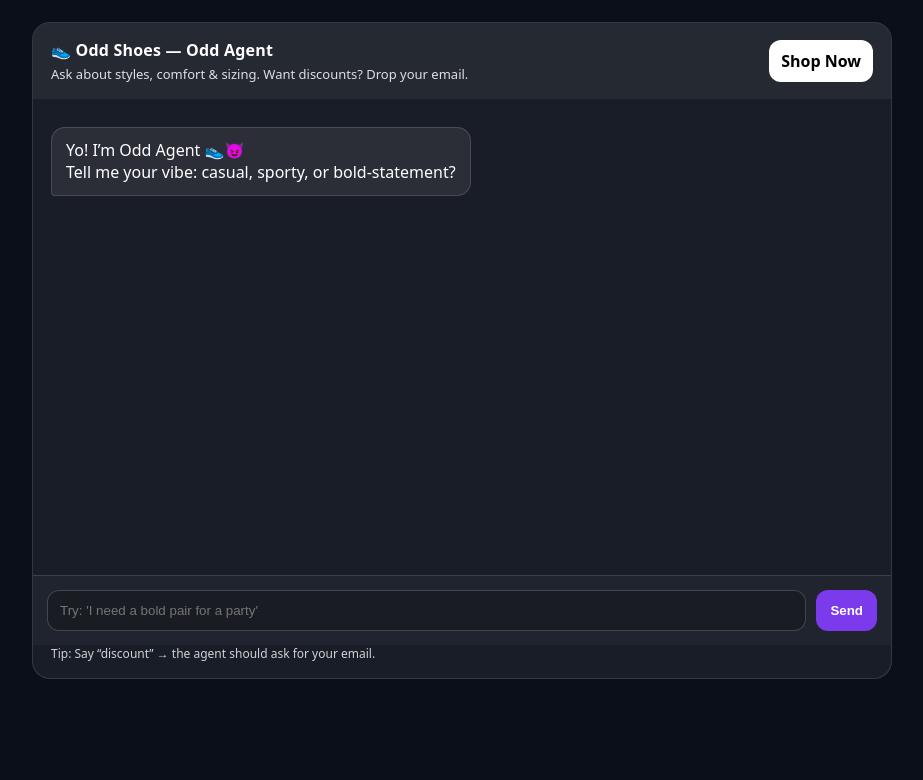
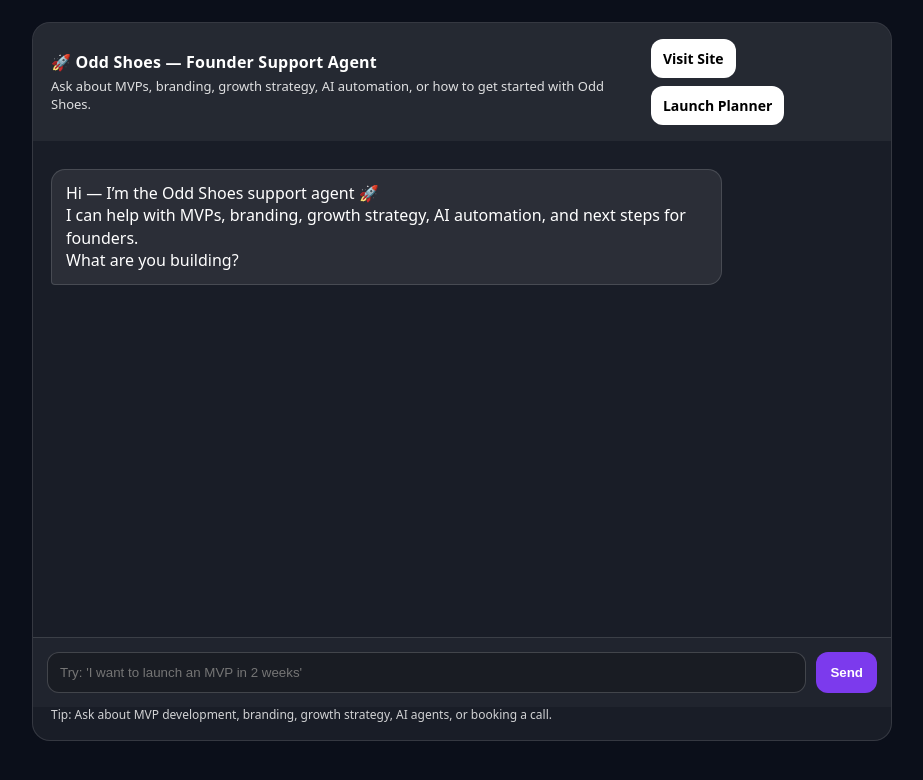
Before and after one commit to tumushabehappy325-bit/Odd-shoes-agent., a website: page index.html in a window 1280 px wide. Shown: the whole page, without its empty margins (178-1101 px from the left). Drawn offline with Linux system fonts and the light colour scheme.

Commit message:
Update index.html

```diff
--- a/index.html
+++ b/index.html
@@ -3,151 +3,176 @@
 <head>
   <meta charset="UTF-8" />
   <meta name="viewport" content="width=device-width, initial-scale=1.0"/>
-<title>Odd Shoes — Odd Agent</title>
+  <title>Odd Shoes — Founder Support Agent</title>
+  <style>
+    body {
+      font-family: system-ui, Arial, sans-serif;
+      margin: 0;
+      background: #0b0f1a;
+      color: #fff;
+    }
 
-<style>
-body { font-family: system-ui, Arial, sans-serif; margin:0; background:#0b0f1a; color:#fff; }
-
-.wrap { max-width:860px; margin:0 auto; padding:22px; }
+    .wrap {
+      max-width: 860px;
+      margin: 0 auto;
+      padding: 22px;
+    }
 
     .card {
       background: rgba(255,255,255,0.06);
-  border:1px solid rgba(255,255,255,0.12);
-  border-radius:18px;
-  overflow:hidden;
+      border: 1px solid rgba(255,255,255,0.12);
+      border-radius: 18px;
+      overflow: hidden;
     }
 
     .head {
-  display:flex;
-  justify-content:space-between;
-  align-items:center;
-  padding:16px 18px;
+      display: flex;
+      justify-content: space-between;
+      align-items: center;
+      padding: 16px 18px;
       background: rgba(255,255,255,0.05);
+      gap: 14px;
     }
 
-.brand { font-weight:850; letter-spacing:.2px; }
-
-.sub { opacity:.85; font-size:13px; margin-top:4px; }
-
-.cta a{
-  display:inline-block;
-  padding:10px 12px;
-  border-radius:12px;
-  background:#fff;
-  color:#000;
-  text-decoration:none;
-  font-weight:800;
+    .brand {
+      font-weight: 850;
+      letter-spacing: .2px;
     }
 
-#chat{
-  height:440px;
-  overflow-y:auto;
-  padding:18px;
+    .sub {
+      opacity: .85;
+      font-size: 13px;
+      margin-top: 4px;
+      line-height: 1.4;
     }
 
-.row{ display:flex; margin:10px 0; }
-
-.row.user{ justify-content:flex-end; }
-
-.bubble{
-  max-width:76%;
-  padding:12px 14px;
-  border-radius:14px;
-  line-height:1.35;
-  white-space:pre-wrap;
+    .cta {
+      display: flex;
+      gap: 8px;
+      flex-wrap: wrap;
     }
 
-.user .bubble{
-  background:#fff;
-  color:#000;
-  border-bottom-right-radius:4px;
+    .cta a {
+      display: inline-block;
+      padding: 10px 12px;
+      border-radius: 12px;
+      background: #fff;
+      color: #000;
+      text-decoration: none;
+      font-weight: 800;
+      font-size: 14px;
+      white-space: nowrap;
     }
 
-.agent .bubble{
-  background: rgba(255,255,255,0.08);
-  border:1px solid rgba(255,255,255,0.14);
-  border-bottom-left-radius:4px;
+    #chat {
+      height: 460px;
+      overflow-y: auto;
+      padding: 18px;
     }
 
-.foot{
-  display:flex;
-  gap:10px;
-  padding:14px;
-  border-top:1px solid rgba(255,255,255,0.12);
+    .row {
+      display: flex;
+      margin: 10px 0;
+    }
+
+    .row.user {
+      justify-content: flex-end;
+    }
+
+    .bubble {
+      max-width: 78%;
+      padding: 12px 14px;
+      border-radius: 14px;
+      line-height: 1.4;
+      white-space: pre-wrap;
+    }
+
+    .user .bubble {
+      background: #fff;
+      color: #000;
+      border-bottom-right-radius: 4px;
+    }
+
+    .agent .bubble {
+      background: rgba(255,255,255,0.08);
+      border: 1px solid rgba(255,255,255,0.14);
+      border-bottom-left-radius: 4px;
+    }
+
+    .foot {
+      display: flex;
+      gap: 10px;
+      padding: 14px;
+      border-top: 1px solid rgba(255,255,255,0.12);
       background: rgba(255,255,255,0.03);
     }
 
-input{
-  flex:1;
-  padding:12px;
-  border-radius:12px;
-  border:1px solid rgba(255,255,255,0.18);
+    input {
+      flex: 1;
+      padding: 12px;
+      border-radius: 12px;
+      border: 1px solid rgba(255,255,255,0.18);
       background: rgba(0,0,0,0.22);
-  color:#fff;
-  outline:none;
+      color: #fff;
+      outline: none;
     }
 
-button{
-  padding:12px 14px;
-  border-radius:12px;
-  border:0;
-  background:#7c3aed;
-  color:#fff;
-  font-weight:800;
-  cursor:pointer;
+    button {
+      padding: 12px 14px;
+      border-radius: 12px;
+      border: 0;
+      background: #7c3aed;
+      color: #fff;
+      font-weight: 800;
+      cursor: pointer;
     }
 
-.tiny{
-  font-size:12px;
-  opacity:.8;
-  padding:0 18px 16px;
+    .tiny {
+      font-size: 12px;
+      opacity: .8;
+      padding: 0 18px 16px;
+      line-height: 1.4;
     }
   </style>
 </head>
-
 <body>
-
   <div class="wrap">
-
     <div class="card">
-
       <div class="head">
         <div>
-<div class="brand">👟 Odd Shoes — Odd Agent</div>
+          <div class="brand">🚀 Odd Shoes — Founder Support Agent</div>
           <div class="sub">
-Ask about styles, comfort & sizing. Want discounts? Drop your email.
+            Ask about MVPs, branding, growth strategy, AI automation, or how to get started with Odd Shoes.
           </div>
         </div>
 
         <div class="cta">
-<a href="https://oddshoes.dev" target="_blank">Shop Now</a>
+          <a href="https://www.oddshoes.dev/" target="_blank" rel="noreferrer">Visit Site</a>
+          <a href="https://www.oddshoes.dev/" target="_blank" rel="noreferrer">Launch Planner</a>
         </div>
       </div>
 
       <div id="chat"></div>
 
       <div class="foot">
-<input id="input" placeholder="Try: 'I need a bold pair for a party'" />
+        <input id="input" placeholder="Try: 'I want to launch an MVP in 2 weeks'" />
         <button id="send">Send</button>
       </div>
 
       <div class="tiny">
-Tip: Say “discount” → the agent should ask for your email.
+        Tip: Ask about MVP development, branding, growth strategy, AI agents, or booking a call.
       </div>
-
     </div>
   </div>
 
   <script>
-
     const chat = document.getElementById("chat");
     const input = document.getElementById("input");
     const sendBtn = document.getElementById("send");
 
     const history = [];
 
-function add(role,text){
-
+    function add(role, text) {
       const row = document.createElement("div");
       row.className = "row " + (role === "user" ? "user" : "agent");
 
@@ -157,62 +182,47 @@
 
       row.appendChild(bubble);
       chat.appendChild(row);
-
       chat.scrollTop = chat.scrollHeight;
     }
 
-add("agent","Yo! I’m Odd Agent 👟😈\nTell me your vibe: casual, sporty, or bold-statement?");
+    add(
+      "agent",
+      "Hi — I’m the Odd Shoes support agent 🚀\nI can help with MVPs, branding, growth strategy, AI automation, and next steps for founders.\nWhat are you building?"
+    );
 
-async function send(){
+    async function send() {
+      const msg = input.value.trim();
+      if (!msg) return;
 
-const msg = input.value.trim();
+      add("user", msg);
+      history.push({ role: "user", content: msg });
+      input.value = "";
 
-if(!msg) return;
+      add("agent", "…thinking");
 
-add("user",msg);
-
-history.push({role:"user",content:msg});
-
-input.value="";
-
-add("agent","…thinking");
-
-try{
-
-const res = await fetch("/api/chat",{
-method:"POST",
-headers:{"Content-Type":"application/json"},
-body:JSON.stringify({message:msg,history})
+      try {
+        const res = await fetch("/api/chat", {
+          method: "POST",
+          headers: { "Content-Type": "application/json" },
+          body: JSON.stringify({ message: msg, history })
         });
 
         const data = await res.json();
-
         chat.lastChild.remove();
 
-/* FIXED LINE HERE */
-const reply = data.reply || data.error || "Server error occurred.";
-
-add("agent",reply);
-
-history.push({role:"assistant",content:reply});
-
-}catch(err){
-
+        const reply = data.reply || data.error || "Oops—something broke. Try again.";
+        add("agent", reply);
+        history.push({ role: "assistant", content: reply });
+      } catch (err) {
         chat.lastChild.remove();
-
-add("agent","Network error: backend not responding.");
-
+        add("agent", "Network error: backend not responding.");
+      }
     }
 
-}
-
-sendBtn.addEventListener("click",send);
-
-input.addEventListener("keydown",e=>{
-if(e.key==="Enter") send();
+    sendBtn.addEventListener("click", send);
+    input.addEventListener("keydown", (e) => {
+      if (e.key === "Enter") send();
     });
-
   </script>
-
 </body>
 </html>
```
Lines whose indentation alone changed are shown as unchanged.
